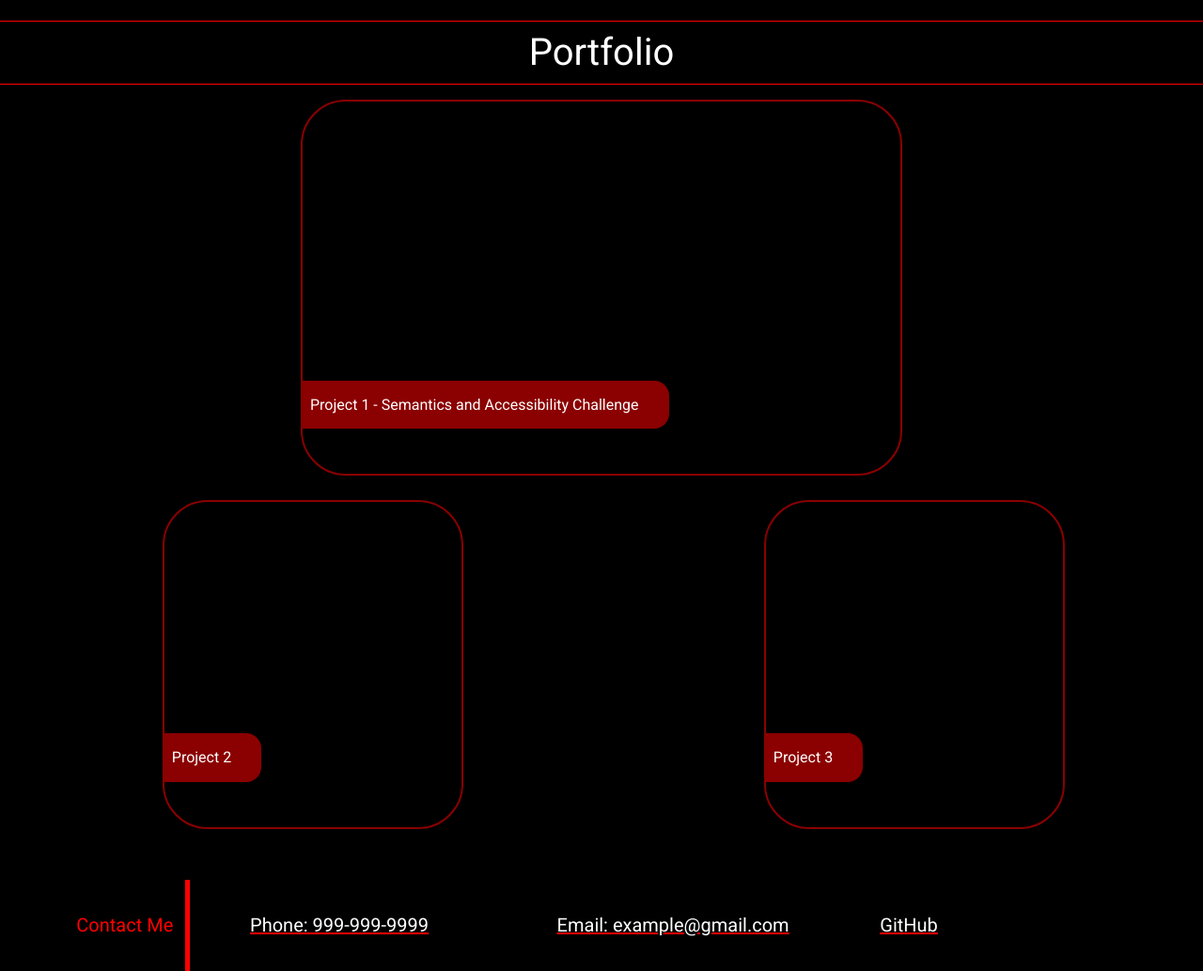
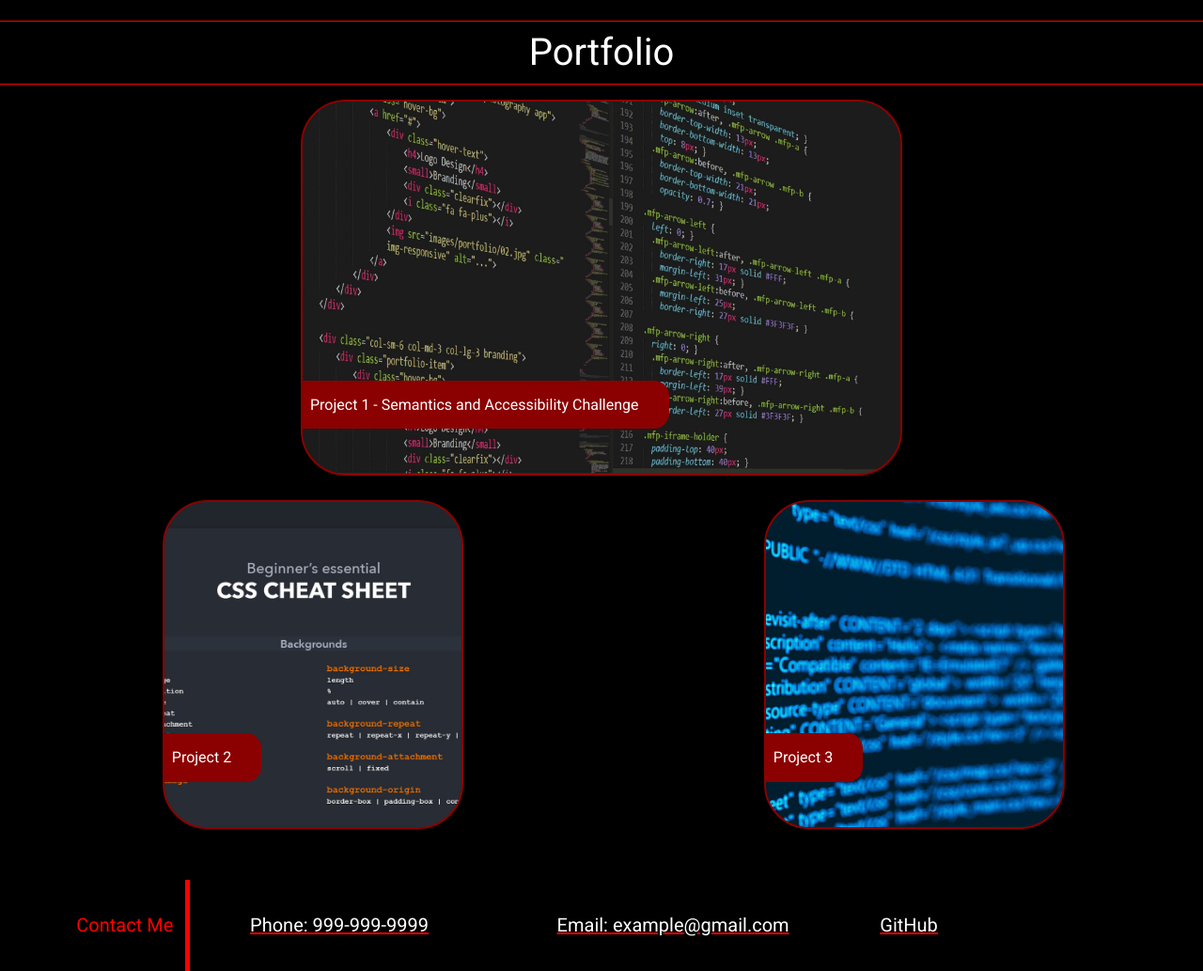
Before and after one commit to Gareth-Kwan/portfolio, a plain HTML site: page index.html in a window 1280 px wide. Shown: the part 971-2004 px from the top of the page at 94% size. Drawn offline with Linux system fonts and the light colour scheme; the site is published under a folder, as on GitHub Pages, so addresses that start at the root find nothing.

Commit message:
fixed errors with background images

```diff
--- a/assets/css/style.css
+++ b/assets/css/style.css
@@ -139,7 +139,7 @@ nav ul li a:hover {
 }
 
 .card-large {
-  background-image: url("/assets/images/8174694.jpg");
+  background-image: url("../images/8174694.jpg");
   background-size: cover;
   background-position: center;
   /* display: flex; */
@@ -189,7 +189,7 @@ nav ul li a:hover {
 
 /* Card 2 */
 .card-2 {
-  background-image: url("/assets/images/8174738.jpg");
+  background-image: url("../images/8174738.jpg");
   background-size: cover;
   background-position: center;
   display: block;
@@ -249,7 +249,7 @@ nav ul li a:hover {
 /* Card 3 */
 
 .card-3 {
-  background-image: url("/assets/images/istockphoto-1336271758-170667a.jpg");
+  background-image: url("../images/istockphoto-1336271758-170667a.jpg");
   background-size: cover;
   background-position: center;
   display: flex;
```
